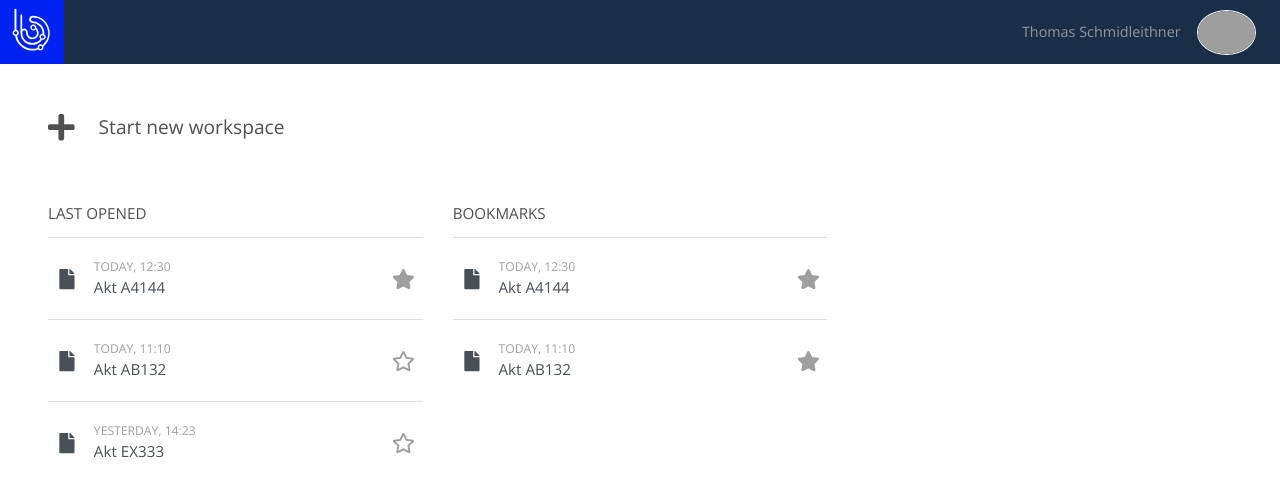
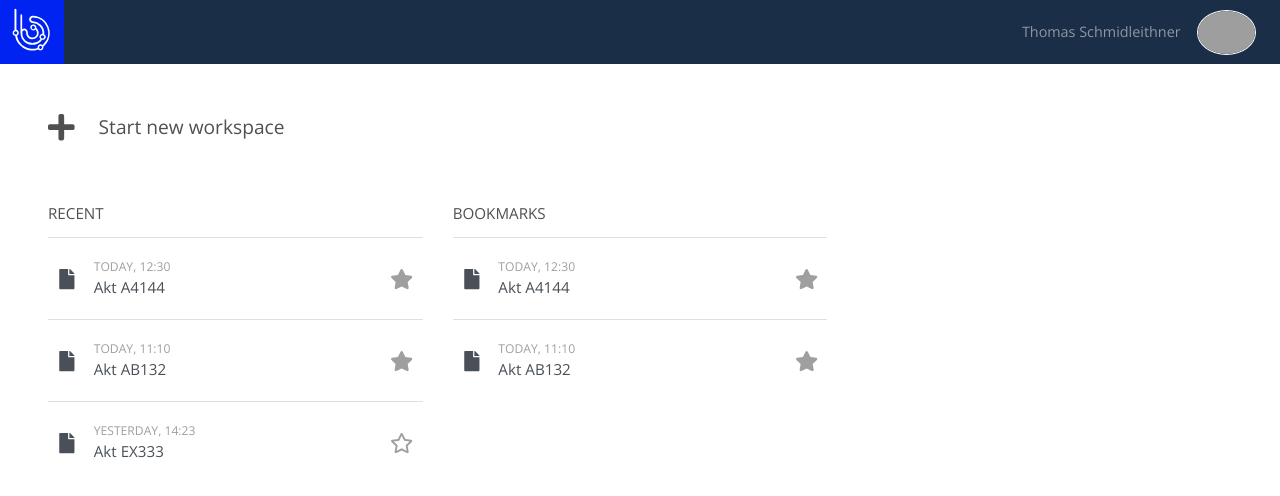
Before and after one commit to blockninjas/blockchain_explorer, a React (Create React App) app: page / in a window 1280 px wide. Shown: the top 496 px of the page. Built offline with nearby package versions, Linux system fonts and the light colour scheme; grey boxes are pictures that could not be loaded.

Commit message:
Refactor Dashboard to functional component, load workspaces from local GraphQL cache

```diff
--- a/src/Router.tsx
+++ b/src/Router.tsx
@@ -1,8 +1,8 @@
 import React from 'react';
 import { Route, Switch, BrowserRouter } from 'react-router-dom';
 import { App } from './App';
-import { Dashboard } from './containers/Dashboard/Dashboard';
 import { Space } from './containers/Spaces/Space';
+import { Dashboard } from './containers/Dashboard';
 
 export const Router = () => (
   <BrowserRouter>
--- a/src/containers/Dashboard/Dashboard.tsx
+++ b/src/containers/Dashboard/Dashboard.tsx
@@ -1,67 +1,39 @@
-import React from 'react';
+import React, { FunctionComponent } from 'react';
 import { Container, Row, Col } from 'reactstrap';
 import { NavLink } from 'react-router-dom';
 import { faPlus, faFile, faStar } from '@fortawesome/free-solid-svg-icons';
 import { faStar as farStar } from '@fortawesome/free-regular-svg-icons';
 import { FontAwesomeIcon } from '@fortawesome/react-fontawesome';
+import gql from 'graphql-tag';
+import { useQuery, useMutation } from '@apollo/react-hooks';
 import { CardWithListGroup } from '../../components/Card';
 
-type Props = {
-  // no-op
-}
+const GET_ALL_SPACES = gql`
+  {
+    spaces @client {
+      id
+      name
+      createdAt
+      isBookmark
+    }
+  }
+`;
 
-type State = {
-  // no-op
-}
+const Dashboard: FunctionComponent = () => {
+  const { loading, error, data } = useQuery(GET_ALL_SPACES);
 
-export class Dashboard extends React.Component<Props, State> {
-  render(): JSX.Element {
-    const lastOpenendEntries = [
-      {
-        to: '/spaces/A4144',
-        name: 'Akt A4144',
-        subheader: 'Today, 12:30',
-        icon: <FontAwesomeIcon icon={faFile} size="lg" fixedWidth />,
-        iconSecondary: <FontAwesomeIcon icon={faStar} size="lg" className="text-muted" fixedWidth />
-      },
-      {
-        to: '/spaces/AB132',
-        name: 'Akt AB132',
-        subheader: 'Today, 11:10',
-        icon: <FontAwesomeIcon icon={faFile} size="lg" fixedWidth />,
-        iconSecondary: <FontAwesomeIcon icon={farStar} size="lg" className="text-muted" fixedWidth />
-      },
-      {
-        to: '/spaces/EX333',
-        name: 'Akt EX333',
-        subheader: 'Yesterday, 14:23',
-        icon: <FontAwesomeIcon icon={faFile} size="lg" fixedWidth />,
-        iconSecondary: <FontAwesomeIcon icon={farStar} size="lg" className="text-muted" fixedWidth />
-      }
-    ];
+  if (loading) return <div>Loading</div>;
+  if (error) console.log(`error ${error.message}`);
 
-    const bookmarkEntries = [
-      {
-        to: '/spaces/A4144',
-        name: 'Akt A4144',
-        subheader: 'Today, 12:30',
-        icon: <FontAwesomeIcon icon={faFile} size="lg" fixedWidth />,
-        iconSecondary: <FontAwesomeIcon icon={faStar} size="lg" className="text-muted" fixedWidth />
-      },
-      {
-        to: '/spaces/AB132',
-        name: 'Akt AB132',
-        subheader: 'Today, 11:10',
-        icon: <FontAwesomeIcon icon={faFile} size="lg" fixedWidth />,
-        iconSecondary: <FontAwesomeIcon icon={faStar} size="lg" className="text-muted" fixedWidth />
-      }
-    ];
+  const spacesAll: any = data.spaces;
+  const spacesBookmarked: any = spacesAll.filter((space: any) => space.isBookmark);
 
-    return (
+  return (
+    <>
       <Container fluid className="p-4 p-md-5">
         <Row>
           <Col>
-            <NavLink to="/spaces" className="d-flex align-items-center link-action">
+            <NavLink to="/spaces/new" className="d-flex align-items-center link-action">
               <FontAwesomeIcon icon={faPlus} size="2x" />
               <span className="ml-4">Start new workspace</span>
             </NavLink>
@@ -70,14 +42,48 @@ export class Dashboard extends React.Component<Props, State> {
 
         <Row className="mt-5">
           <Col lg="4">
-            <CardWithListGroup headerText="Last Opened" entries={lastOpenendEntries} />
+            <SpacesList header="Recent" spaces={spacesAll} />
           </Col>
 
           <Col lg="4">
-            <CardWithListGroup headerText="Bookmarks" entries={bookmarkEntries} />
+            <SpacesList header="Bookmarks" spaces={spacesBookmarked} />
           </Col>
         </Row>
       </Container>
-    )
+    </>
+  );
+}
+export default Dashboard;
+
+type SpacesListProps = {
+  header: string,
+  spaces: any
+};
+
+const TOGGLE_SPACE_BOOKMARK = gql`
+  mutation ToggleSpaceBookmark($id: Int!) {
+    toggleSpaceBookmark(id: $id) @client
   }
+`;
+
+const SpacesList: FunctionComponent<SpacesListProps> = ({header, spaces}) => {
+  const [toggleSpaceBookmark] = useMutation(TOGGLE_SPACE_BOOKMARK);
+
+  const entries = spaces.map((space: any) => (
+    {
+      to: `/spaces/${space.id}`,
+      name: space.name,
+      subheader: space.createdAt,
+      icon: <FontAwesomeIcon icon={faFile} size="lg" fixedWidth />,
+      iconSecondary: <div className="py-3"
+        onClick={(e) => { e.preventDefault(); toggleSpaceBookmark({ variables: { id: space.id}})}}>
+        {space.isBookmark
+          ? <FontAwesomeIcon icon={faStar} size="lg" className="text-muted" fixedWidth />
+          : <FontAwesomeIcon icon={farStar} size="lg" className="text-muted" fixedWidth />
+        }
+        </div>
+    }
+  ));
+
+  return <CardWithListGroup headerText={header} entries={entries} />;
 }
--- /dev/null
+++ b/src/containers/Dashboard/index.ts
@@ -0,0 +1,3 @@
+import Dashboard from "./Dashboard";
+
+export { Dashboard };
```
